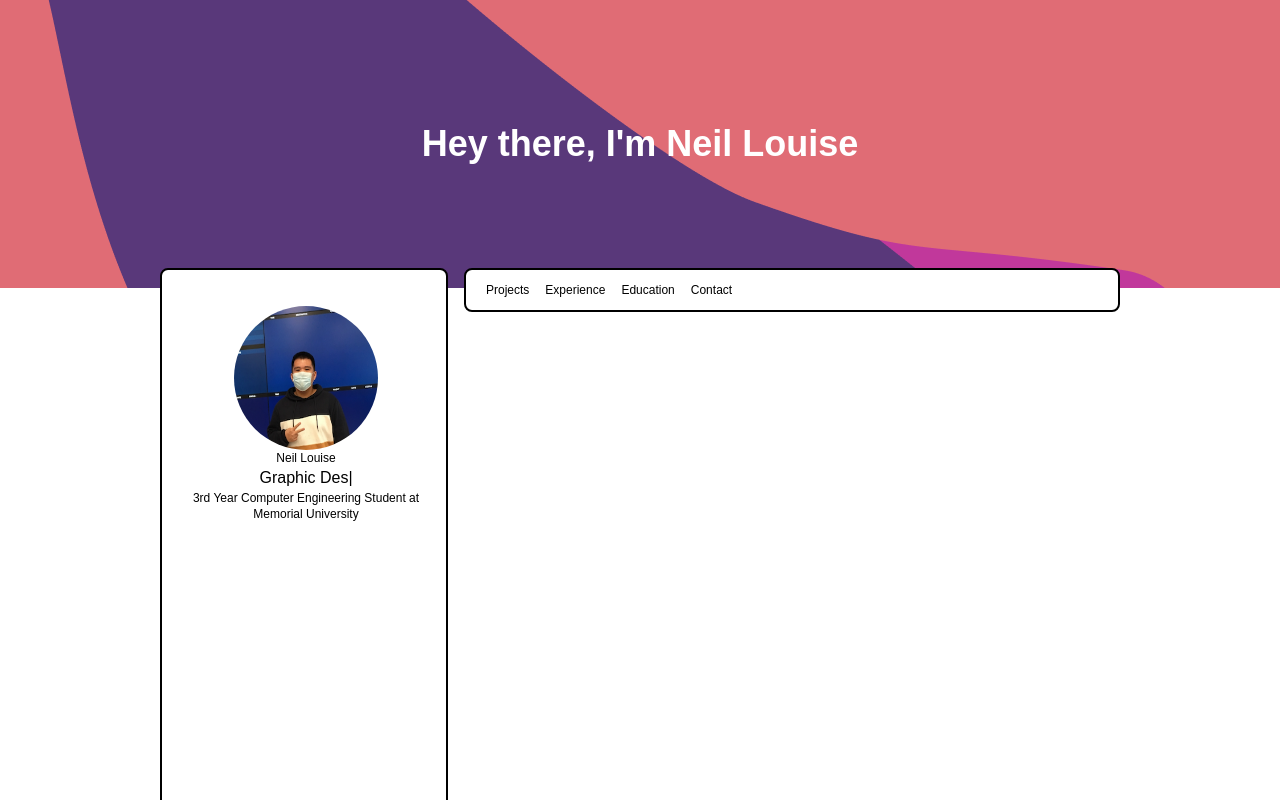
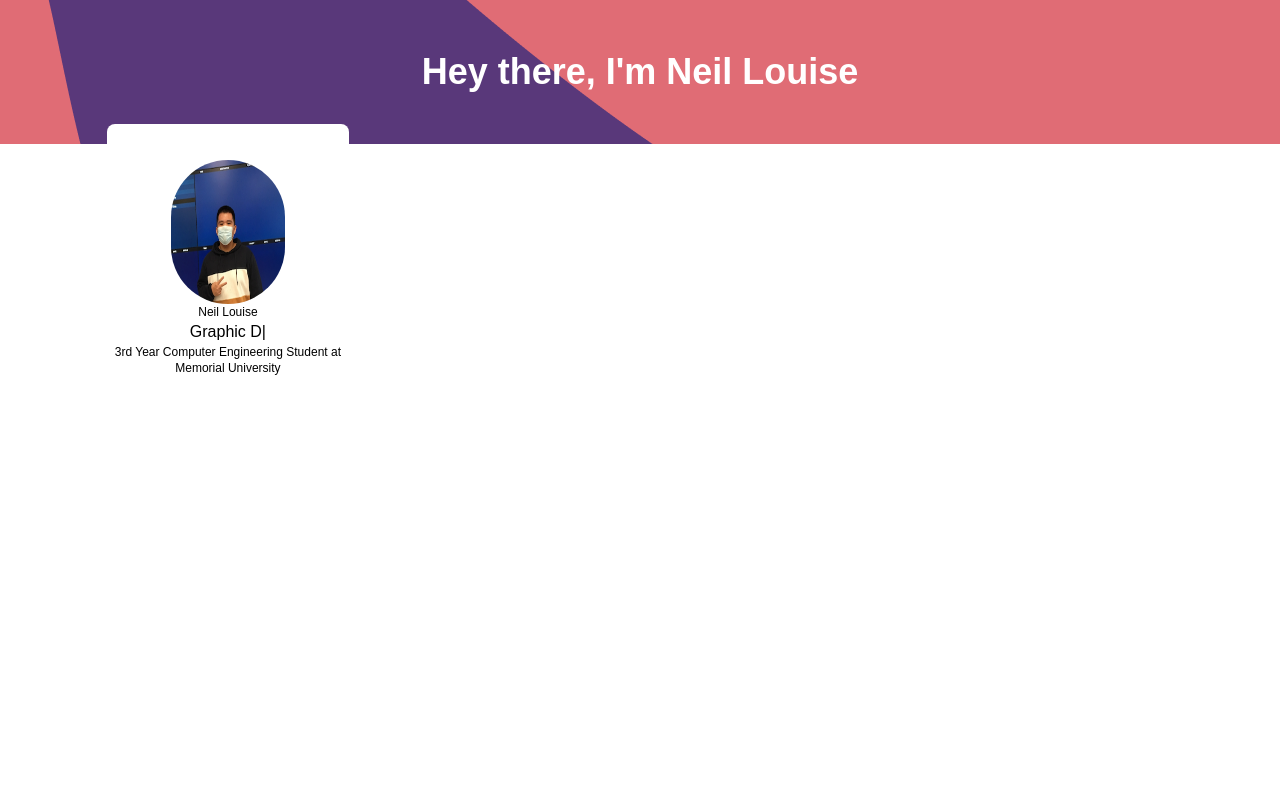
Before and after one commit to neillouis3/portfolio, a React (Create React App) app: page / in a window 1280 px wide. Shown: the top 800 px of the page. Built offline with nearby package versions, Linux system fonts and the light colour scheme; some icons are missing.

Commit message:
Refactor

```diff
--- a/src/App.js
+++ b/src/App.js
@@ -1,66 +1,20 @@
 import React from 'react';
 import './App.css';
-import HeaderBanner from './components/headerBanner';
-import NavBar from './components/navBar';
-import Profile from './components/profile';
-import Index from './components/pages/index';
+
+import Projects from './components/pages/projects';
 import { BrowserRouter as Router, Route, Routes } from "react-router-dom";
-import Social from './components/social';
-import Footer from './components/footer';
+
 
 
 function App() {
   return (
-    <div
-        class="
-        container
-
-        "
-    >
+    <div className="App">
       <Router>
-        <HeaderBanner/>
-        <div
-            class="
-              container
-              flex
-              w-9/12
-              gap-4
-
-              z-10
-              -mt-5
-            "
-        >
-          <div
-            class="
-              container
-              rounded-lg
-              border-2
-              border-black
-              w-72
-              h-screen
-              bg-white
-            "
-          >
-            <Profile/>
-            <Social/>
-          </div>
-          <div
-            class="
-              container
-
-            "
-          >
-            <NavBar/>
-          </div>
-
 
           <Routes>
-            <Route exact path="/" element={<Index/>} />
+            <Route exact path="/" element={<Projects />} />
           </Routes>
 
-        </div>
-
-        <Footer/>
       </Router>
     </div>
   );
--- a/src/components/headerBanner.js
+++ b/src/components/headerBanner.js
@@ -12,7 +12,7 @@ export default function HeaderBanner() {
                   flex
 
                   w-full
-                  h-72
+                  h-36
 
                   items-center
                   justify-center
--- a/src/components/navBar.js
+++ b/src/components/navBar.js
@@ -8,7 +8,7 @@ export default function NavBar() {
                 class="
                     container
                     rounded-lg
-                    border-2
+                    border-1
                     border-black
                     p-5
 
@@ -49,7 +49,7 @@ export default function NavBar() {
 
                                 "
 
-                            >Projects</a>
+                            >PROJECTS</a>
                         </li>
                         <li>
                             <a
@@ -58,7 +58,7 @@ export default function NavBar() {
                                     block
 
                                 "
-                            >Experience</a>
+                            >EXPERIENCE</a>
                         </li>
                         <li>
                             <a
@@ -67,7 +67,7 @@ export default function NavBar() {
                                     block
 
                                 "
-                            >Education</a>
+                            >EDUCATION</a>
                         </li>
                         <li>
                             <a
@@ -76,7 +76,7 @@ export default function NavBar() {
                                     block
 
                                 "
-                            >Contact</a>
+                            ></a>
                         </li>
 
 
--- /dev/null
+++ b/src/components/pages/projects.js
@@ -0,0 +1,78 @@
+import React from "react";
+import HeaderBanner from '../headerBanner';
+import NavBar from '../navBar';
+import Profile from '../profile';
+import Social from '../social';
+import Footer from '../footer';
+
+export default function Projects() {
+    return (
+    <>
+        <div
+        class="
+        container
+
+        "
+        >
+            <HeaderBanner/>
+            <div
+                class="
+                container
+                flex
+                w-10/12
+                gap-4
+
+                z-10
+                -mt-5
+                "
+            >
+            <div
+                class="
+                container
+
+                rounded-lg
+                border-1
+                border-black
+                w-80
+                h-screen
+                bg-white
+                "
+            >
+                <Profile/>
+                <Social/>
+            </div>
+            <div
+                class="
+                container
+
+                "
+            >
+
+            </div>
+
+
+
+            </div>
+
+            <Footer/>
+
+
+        </div>
+
+
+
+
+
+
+
+
+
+
+    </>
+
+
+
+    );
+
+
+}
--- a/src/components/profile.js
+++ b/src/components/profile.js
@@ -14,7 +14,7 @@ function Profile() {
 					justify-center
 					items-center
 
-					w-72
+					w-full
 					h-72
 
 
@@ -34,7 +34,7 @@ function Profile() {
 				>
 					<img
 						class="
-							w-36
+							w-1/2
 							h-36
 							rounded-full
 						"
--- /dev/null
+++ b/src/components/progLang.js
@@ -0,0 +1,14 @@
+import React from 'react';
+
+export default function ProgLang() {
+    return (
+        <>
+            <div>
+                <h1>Index</h1>
+            </div>
+
+
+        </>
+
+    );
+}
--- /dev/null
+++ b/src/components/projectBody.js
@@ -0,0 +1,36 @@
+import React from "react";
+
+
+export default function ProjectBody() {
+    return (
+        <>
+            <div
+                class="
+                    container
+
+
+                    justify-center
+                    items-center
+
+                    w-72
+                    h-72
+                "
+            >
+
+
+            </div>
+
+
+
+
+
+
+
+
+
+
+
+        </>
+    );
+
+}
--- a/src/components/social.js
+++ b/src/components/social.js
@@ -12,7 +12,7 @@ export default function Social() {
                 gap-4
                 justify-center
 
-                w-72
+                w-full
                 h-16
                 items-center
 
```
